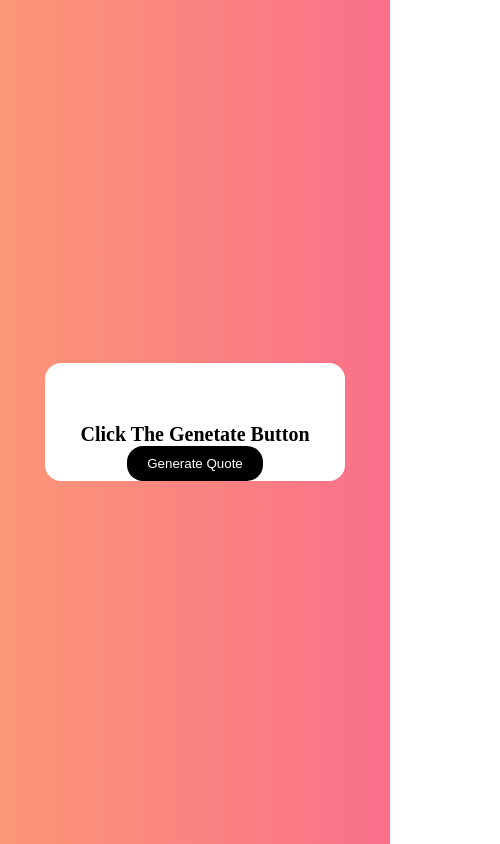
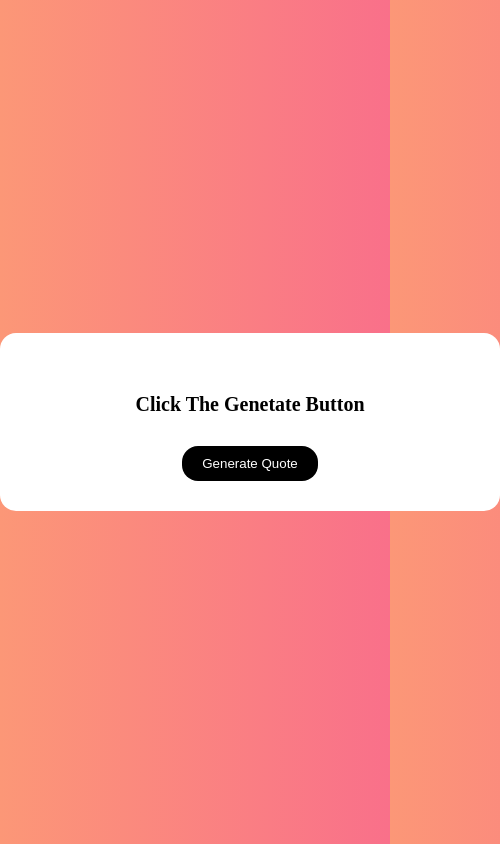
Before and after one commit to Bloodlycrul/randomquote-generator, a plain HTML site: page index.html in a window 390 px wide. Shown: the whole page, 500 px wide, since content can reach past the window. Drawn offline with Linux system fonts and the light colour scheme.

Commit message:
mobile optimise

```diff
--- a/styles.css
+++ b/styles.css
@@ -61,7 +61,7 @@ body{
     .container{
         position: relative;
         height: auto;
-        width: 300px;
+        width: 500px;
         background-color: white;
         margin: auto;
         border-radius: 16px;
@@ -81,7 +81,8 @@ body{
         margin: auto;
         text-align: center;
         display: flex;
-        margin-top: 00px;
+        margin-top: 30px;
+        margin-bottom: 30px;
         padding: 10px 20px;
         border: none;
         border-radius: 16px;
```
